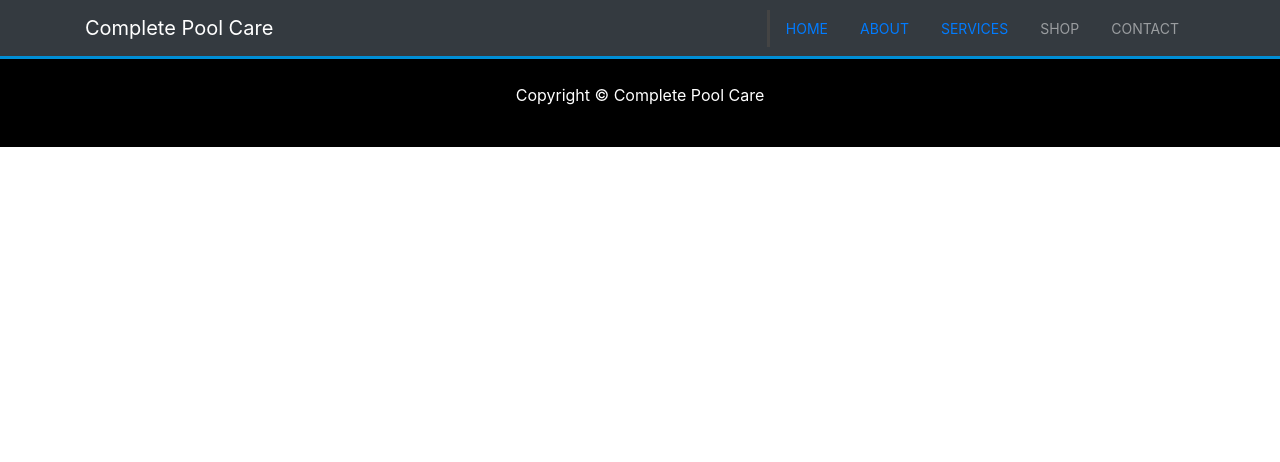
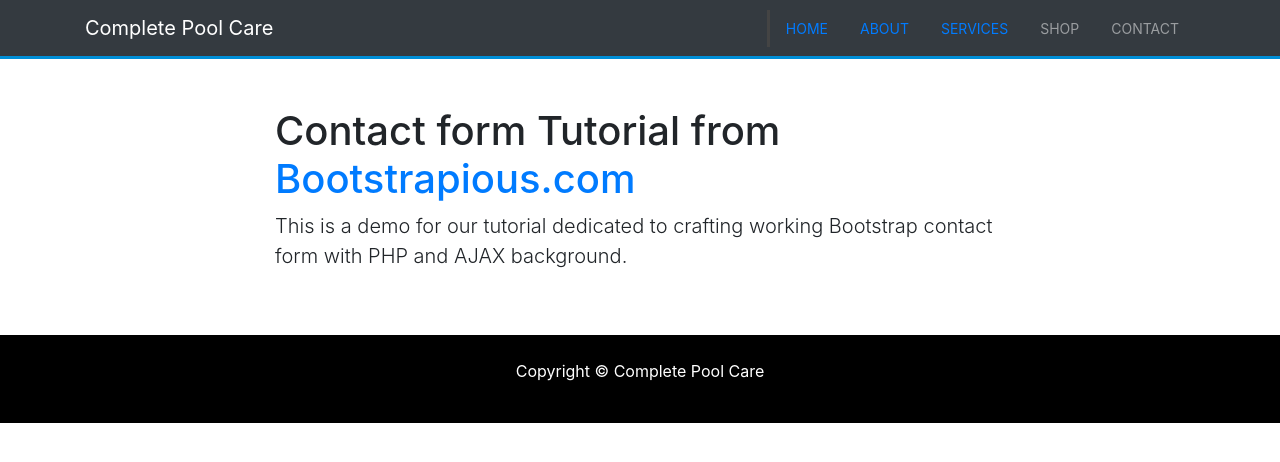
Before and after one commit to gazjosef/complete-pool-care, a React (Create React App) app: page /contact in a window 1280 px wide. Shown: the top 462 px of the page. Built offline with nearby package versions, Linux system fonts and the light colour scheme.

Commit message:
Added Header, Contact, Home

```diff
--- a/src/App.js
+++ b/src/App.js
@@ -4,16 +4,14 @@
 
 // LAYOUT
 import Header from "./Components/Layout/Header/Header";
-import Showcase from "./Components/Layout/Showcase/Showcase";
-import HomeIcons from "./Components/Layout/HomeIcons/HomeIcons";
-import Video from "./Components/Layout/Video/Video";
-import Gallery from "./Components/Layout/Gallery/Gallery";
 import Footer from "./Components/Layout/Footer/Footer";
 
 // PAGES
 import Home from "./Components/Pages/Home";
 import About from "./Components/Pages/About";
 import Services from "./Components/Pages/Services";
+import Shop from "./Components/Pages/Shop";
+import Contact from "./Components/Pages/Contact";
 
 function App() {
   return (
@@ -25,6 +23,8 @@
           <Route exact path="/" component={Home} />
           <Route exact path="/about" component={About} />
           <Route exact path="/services" component={Services} />
+          <Route exact path="/shop" component={Shop} />
+          <Route exact path="/contact" component={Contact} />
           {/* <Route component={NotFound} /> */}
         </Switch>
 
--- a/src/Components/Layout/Header/Header.js
+++ b/src/Components/Layout/Header/Header.js
@@ -18,15 +18,21 @@
           <ul className="navbar-nav ml-auto">
             <li className="nav-item nav-link active">
               {/* <div className="nav-link">Home</div> */}
-              <Link to="/">Home</Link>
+              <Link to="/" style={{ textDecoration: "none" }}>
+                Home
+              </Link>
             </li>
             <li className="nav-item nav-link">
               {/* <div className="nav-link">About</div> */}
-              <Link to="/about">About</Link>
+              <Link to="/about" style={{ textDecoration: "none" }}>
+                About
+              </Link>
             </li>
             <li className="nav-item nav-link">
               {/* <div className="nav-link">Services</div> */}
-              <Link to="/services">Services</Link>
+              <Link to="/services" style={{ textDecoration: "none" }}>
+                Services
+              </Link>
             </li>
             <li className="nav-item">
               <div className="nav-link">Shop</div>
--- a/src/Components/Pages/Contact.js
+++ b/src/Components/Pages/Contact.js
@@ -1,7 +1,23 @@
-import React from "react";
+import React, { Fragment } from "react";
 
 const Contact = () => {
-  return <div></div>;
+  return (
+    <Fragment>
+      <div className="container">
+        <div className="row">
+          <div className="col-xl-8 offset-xl-2 py-5">
+
+            <h1>Contact form Tutorial from <a href="http://bootstrapious.com">Bootstrapious.com</a></h1>
+
+            <p className="lead">This is a demo for our tutorial dedicated to crafting working Bootstrap contact form with PHP and AJAX background.</p>
+
+            {/* <!-- We're going to place the form here in the next step --> */}
+            <form></form>
+          </div>
+        </div>
+      </div>
+    </Fragment>
+  );
 };
 
 export default Contact;
--- a/src/Components/Pages/Home.js
+++ b/src/Components/Pages/Home.js
@@ -1,4 +1,4 @@
-import React from "react";
+import React, { Fragment } from "react";
 
 // Layout
 import Showcase from "../Layout/Showcase/Showcase";
@@ -8,12 +8,12 @@
 
 const Home = () => {
   return (
-    <div>
+    <Fragment>
       <Showcase />
       <HomeIcons />
       <Video />
       <Gallery />
-    </div>
+    </Fragment>
   );
 };
 
```
